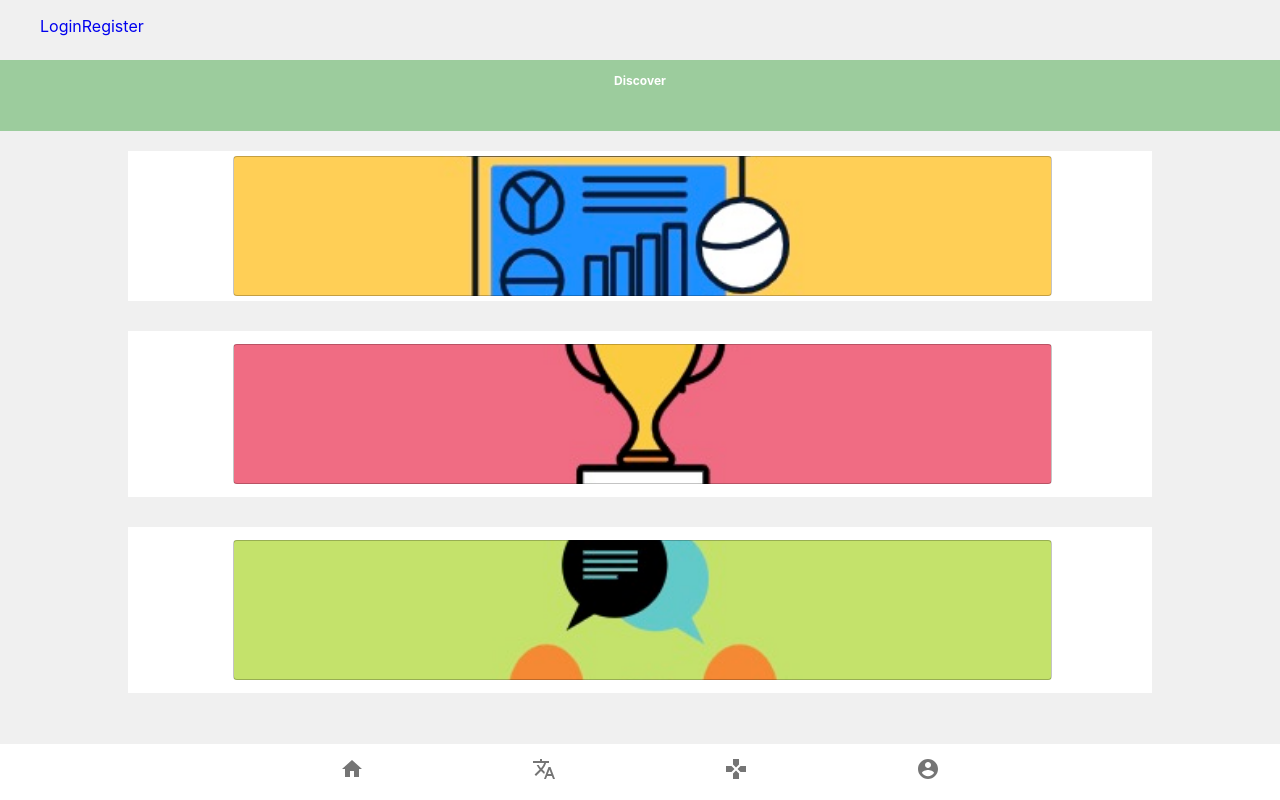
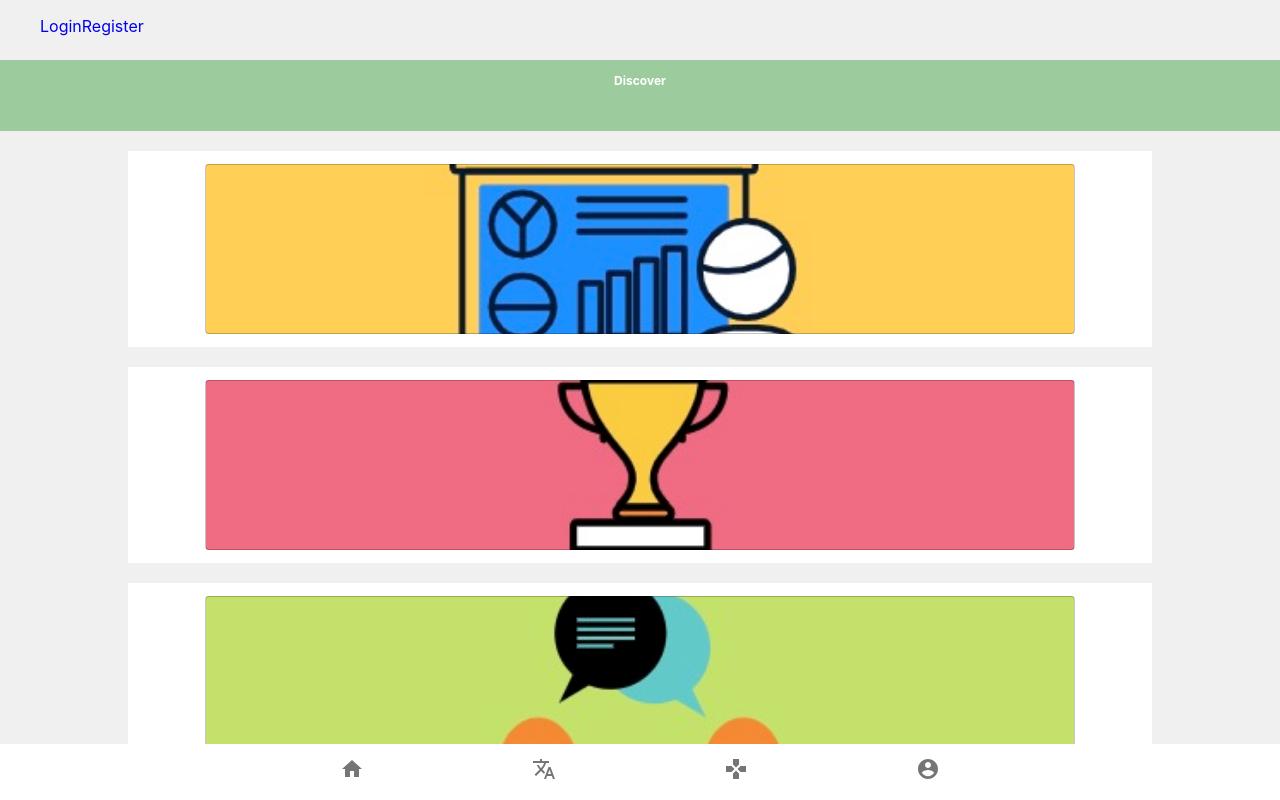
Before and after one commit to picowithleo/amigos-mema, a React (Create React App) app: page /discover in a window 1280 px wide. Built offline with nearby package versions, Linux system fonts and the light colour scheme.

Commit message:
redesign discover page

```diff
--- a/src/page/Discover.js
+++ b/src/page/Discover.js
@@ -27,58 +27,21 @@ const useStyles = makeStyles((theme) => ({
         color: '#FFFFFF',
 
     },
-    content1: {
+    content: {
         marginTop: "20px",
         position: 'relative',
         left: "10%",
         width: '80%',
-        height: '150px',
+        height: '180px',
         backgroundColor: '#FFFFFF',
     },
-    content2: {
-        marginTop: "30px",
+    button: {
         position: 'relative',
-        left: "10%",
-        width: '80%',
-        height: '150px',
-        backgroundColor: '#FFFFFF',
-    },
-    content3: {
-        marginTop: "30px",
-        position: 'relative',
-        left: "10%",
-        width: '80%',
-        height: '150px',
-        backgroundColor: '#FFFFFF',
-    },
-    button1: {
-        position: 'relative',
-        width: '80%',
+        width: '85%',
         marginTop: "5px",
-        marginRight: "-5px",
-        height: "140px",
+        // marginRight: "-5px",
+        height: "170px",
         backgroundImage: 'url(' + information + ')',
-        backgroundPosition: 'center',
-        backgroundSize: 'cover',
-        backgroundRepeat: 'no-repeat'
-    },
-    button2: {
-        width: '80%',
-        marginTop: "5px",
-        marginRight: "-5px",
-        height: "140px",
-        backgroundImage: 'url(' + challenge + ')',
-        backgroundPosition: 'center',
-        backgroundSize: 'cover',
-        backgroundRepeat: 'no-repeat'
-    },
-    button3: {
-        position: 'relative',
-        width: '80%',
-        marginTop: "5px",
-        marginRight: "-5px",
-        height: "140px",
-        backgroundImage: 'url(' + community + ')',
         backgroundPosition: 'center',
         backgroundSize: 'cover',
         backgroundRepeat: 'no-repeat'
@@ -96,29 +59,23 @@ export default function CustomizedInputBase() {
 
         <Box>
             <List className={classes.learnbackground}>
-
                 <Grid className={classes.wordbackground}>
                     <Box className={classes.title}>
                         <h ><b>Discover</b></h>
                     </Box>
                 </Grid>
             </List>
-            <div className={classes.content1}>
-                <Button variant="outlined" className={classes.button1}></Button>
-                {/* <ListItemAvatar >
-                    <Avatar className={classes.disIcon}>
-                        <SportsEsportsIcon />
-                    </Avatar>
-                </ListItemAvatar> */}
-            </div>
-            <List className={classes.content2}>
-
-                <Button variant="outlined" className={classes.button2}></Button>
+            <List className={classes.content}>
+                <Button variant="outlined" className={classes.button}></Button>
             </List>
-            <List className={classes.content3}>
-                <Button variant="outlined" className={classes.button3}></Button>
+            <List className={classes.content}>
+                <Button variant="outlined" className={classes.button}
+                    style={{ backgroundImage: 'url(' + challenge + ')' }}></Button>
             </List>
-
+            <List className={classes.content}>
+                <Button variant="outlined" className={classes.button}
+                    style={{ backgroundImage: 'url(' + community + ')' }}></Button>
+            </List>
         </Box>
 
     )
--- a/src/page/Home.js
+++ b/src/page/Home.js
@@ -113,7 +113,7 @@ export default function CustomizedInputBase() {
                 </Typography>
                 <IconButton type="speech" className={classes.micbutton} aria-label="speech" >
                     <BottomNavigation>
-                        <BottomNavigationAction icon={<MicIcon />} component={Link} to="/Mema" />
+                        <BottomNavigationAction icon={<MicIcon />} component={Link} to="/Mema"/>
                     </BottomNavigation>
                     {/* navigation color have problem */}
                     {/* 麦克风size可以改大一点 */}
```
